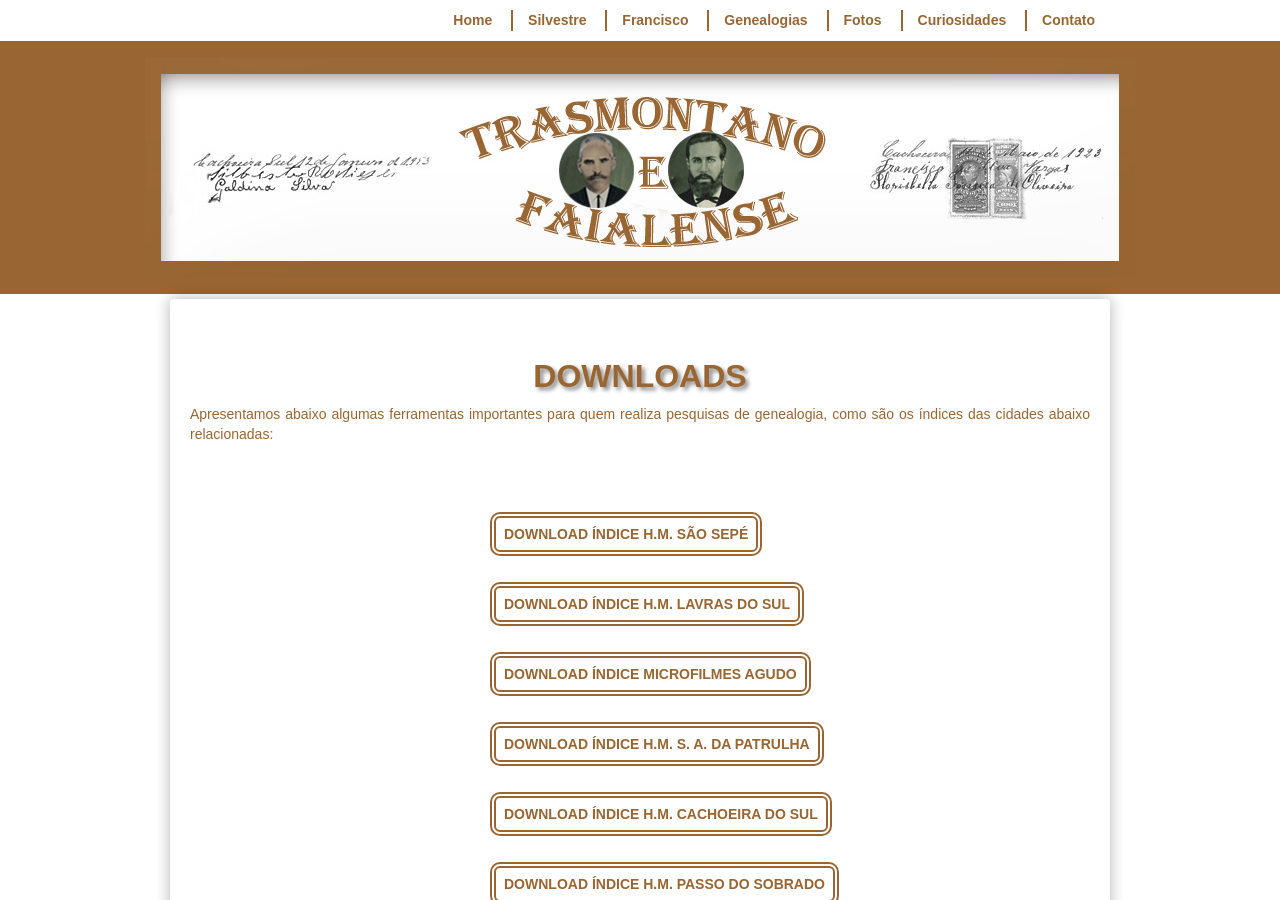
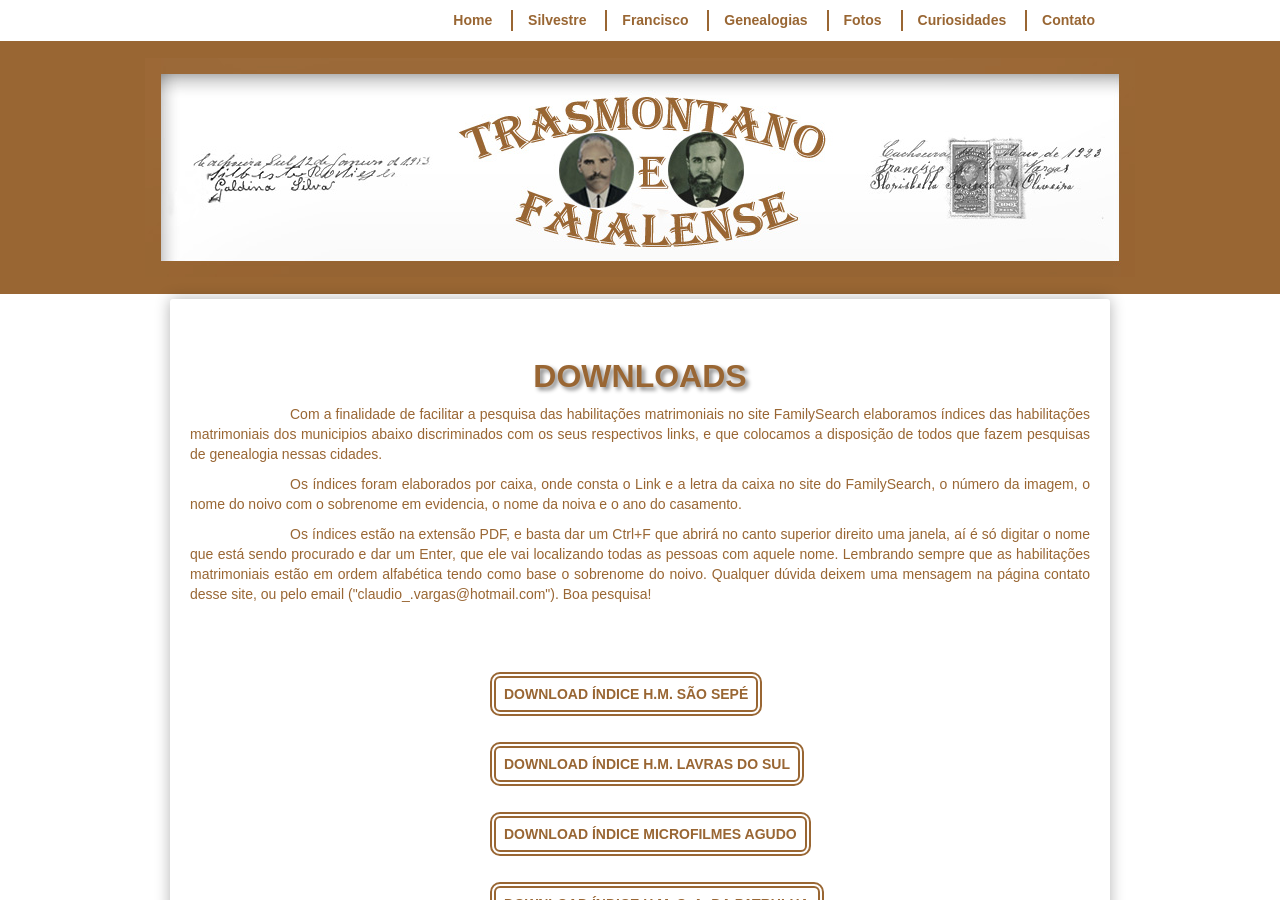
Before and after one commit to claudiovargas1955/claudiovargas1955.github.io, a Jekyll site: the page built from _pages/downloads.html, in a window 1280 px wide and 900 px high. Built offline with Jekyll 4.4.1, drawn with Linux system fonts in a browser that asks for light colours; some web fonts are replaced.

Commit message:
Update downloads.html

```diff
--- a/_pages/downloads.html
+++ b/_pages/downloads.html
@@ -138,8 +138,17 @@ a:hover{text-decoration:underline;
 </style>
 <h1>DOWNLOADS</h1>
 
-<p>Apresentamos abaixo algumas ferramentas importantes para quem realiza pesquisas de genealogia, como são os índices das cidades abaixo
-relacionadas: <br><br>
+<p><p style="text-indent:100px";/>Com a finalidade de facilitar a pesquisa das habilitações matrimoniais no site FamilySearch elaboramos índices das habilitações
+matrimoniais dos municipios abaixo discriminados com os seus respectivos links, e que colocamos a disposição de todos que fazem
+pesquisas de genealogia nessas cidades.
+<p style="text-indent:100px";/>Os índices foram elaborados por caixa, onde consta o Link e a letra da caixa no site do FamilySearch, o
+número da imagem, o nome do
+noivo com o sobrenome em evidencia, o nome da noiva e o ano do casamento.
+<p style="text-indent:100px";/>	Os índices estão na extensão PDF, e basta dar um Ctrl+F que abrirá no canto superior direito uma janela, aí é só digitar o nome
+que está sendo procurado e dar um Enter, que ele vai localizando todas as pessoas com aquele nome. Lembrando sempre que as habilitações
+matrimoniais estão em ordem alfabética tendo como base o sobrenome do noivo. Qualquer dúvida deixem uma mensagem na página contato desse
+site, ou pelo email ("claudio_.vargas@hotmail.com").
+Boa pesquisa! <br><br>
 
 
  <div id="indices">
```
